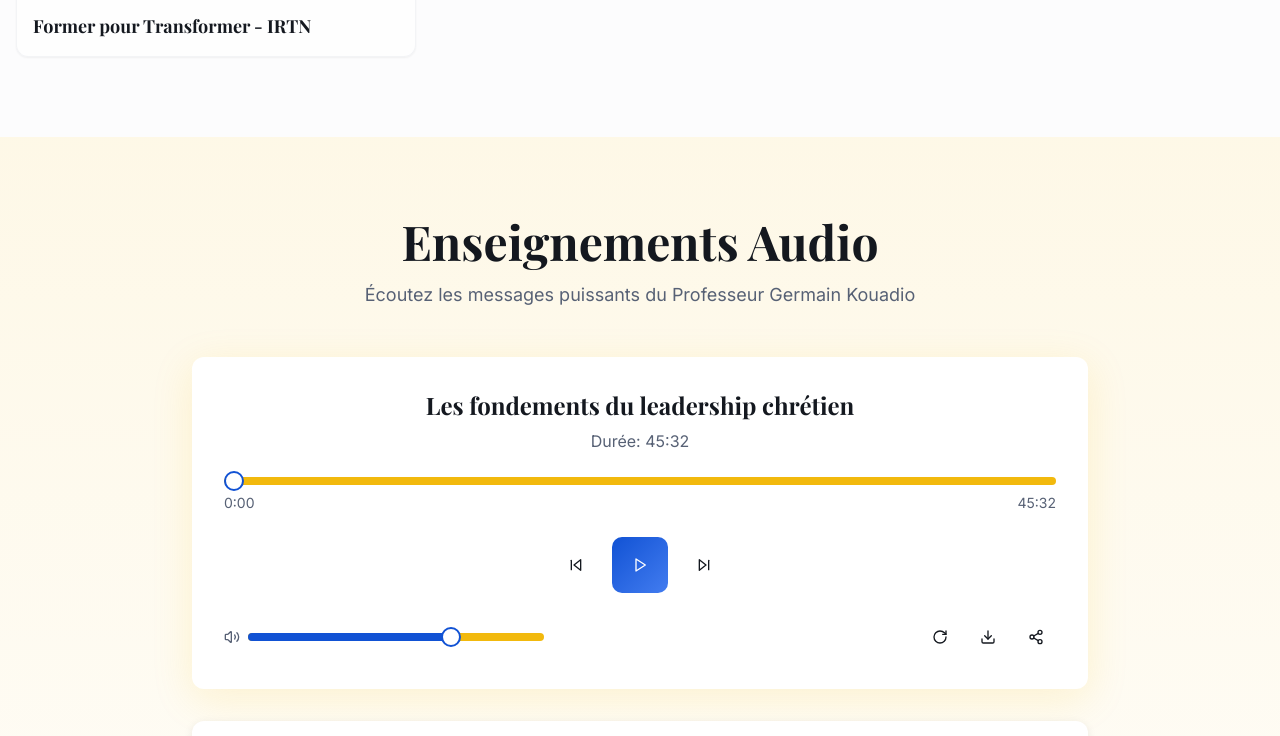
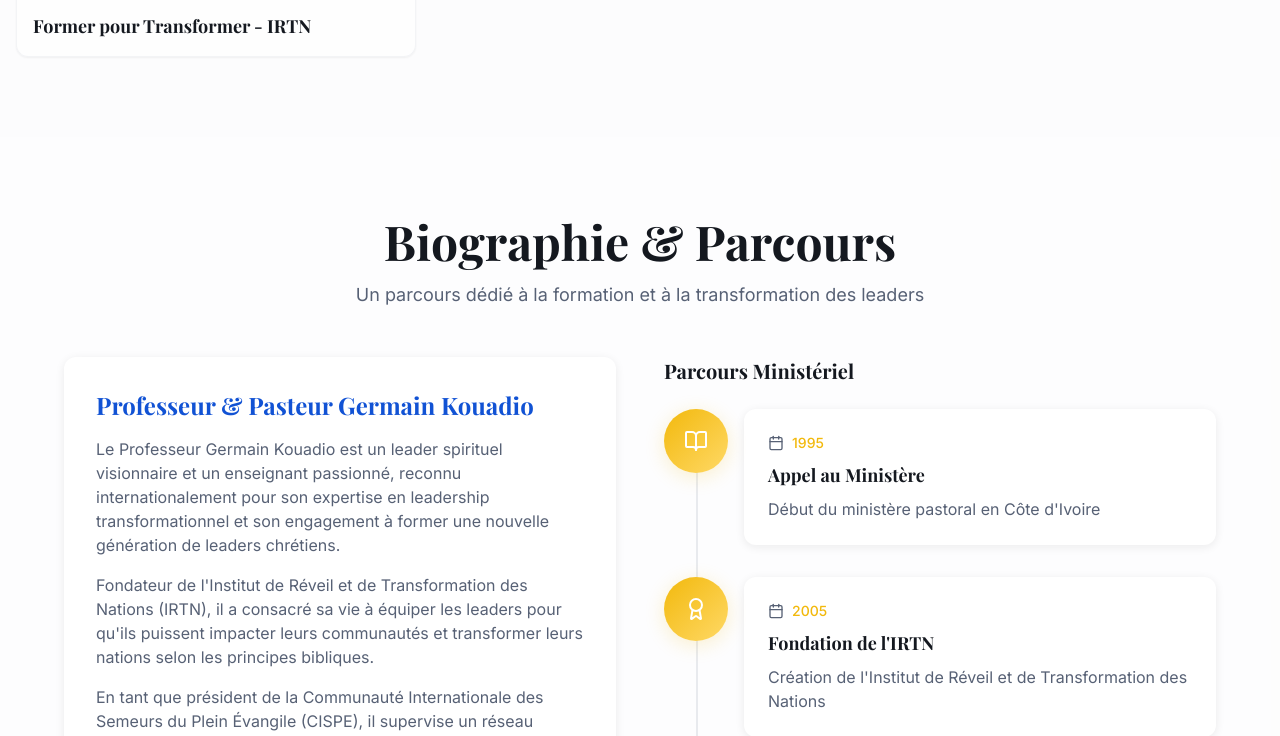
Before and after one commit to Ulrichdeschamp22/germain-kouadio-legacy, a React (Vite) app: page / in a window 1280 px wide. Shown: the part 6700-7436 px from the top of the page. Built offline with nearby package versions, Linux system fonts and the light colour scheme.

Commit message:
Remove Audio Teachings section
Remove the Audio Teachings section from the website.

```diff
--- a/src/pages/Index.tsx
+++ b/src/pages/Index.tsx
@@ -7,7 +7,6 @@ import Seminaires from '@/components/Seminaires';
 import CorpsProfessoral from '@/components/CorpsProfessoral';
 
 import Gallery from '@/components/Gallery';
-import AudioPlayer from '@/components/AudioPlayer';
 import Biography from '@/components/Biography';
 import Contact from '@/components/Contact';
 import Footer from '@/components/Footer';
@@ -65,7 +64,6 @@ const Index = () => {
         <CorpsProfessoral />
 
         <Gallery />
-        <AudioPlayer />
         <Biography />
         <Contact />
       </main>
```
